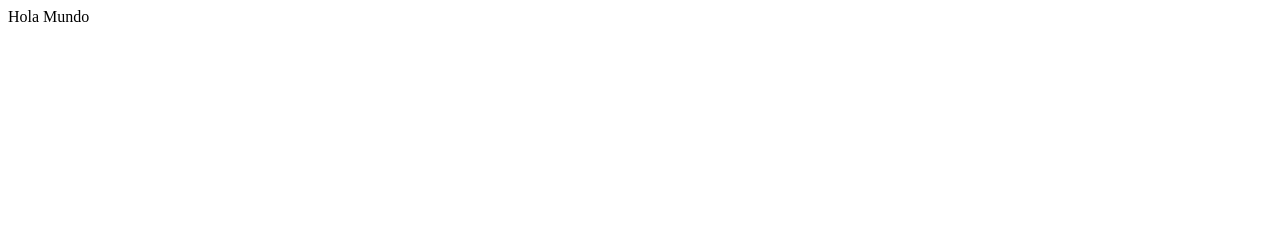
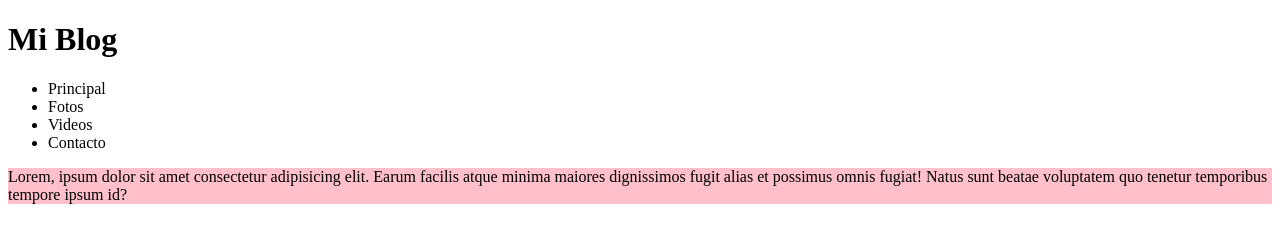
Before and after one commit to anggifit/IBMproject-1, a plain HTML site: page index.html in a window 1280 px wide. Drawn offline with Linux system fonts and the light colour scheme.

Commit message:
Agrego titulo y navBar

```diff
--- a/index.html
+++ b/index.html
@@ -4,9 +4,23 @@
     <meta charset="UTF-8">
     <meta http-equiv="X-UA-Compatible" content="IE=edge">
     <meta name="viewport" content="width=device-width, initial-scale=1.0">
+    <link rel="stylesheet" href="style.css">
     <title>Document</title>
 </head>
 <body>
-    Hola Mundo
+    <header>
+        <h1>Mi Blog</h1>
+    </header>
+    <nav>
+        <ul>
+            <li>Principal</li>
+            <li>Fotos</li>
+            <li>Videos</li>
+            <li>Contacto</li>
+        </ul>
+    </nav>
+    <div class="fondo">
+        <p>Lorem, ipsum dolor sit amet consectetur adipisicing elit. Earum facilis atque minima maiores dignissimos fugit alias et possimus omnis fugiat! Natus sunt beatae voluptatem quo tenetur temporibus tempore ipsum id?</p>
+    </div>
 </body>
 </html>
--- a/style.css
+++ b/style.css
@@ -0,0 +1,3 @@
+.fondo {
+    background-color: pink;
+}
```
